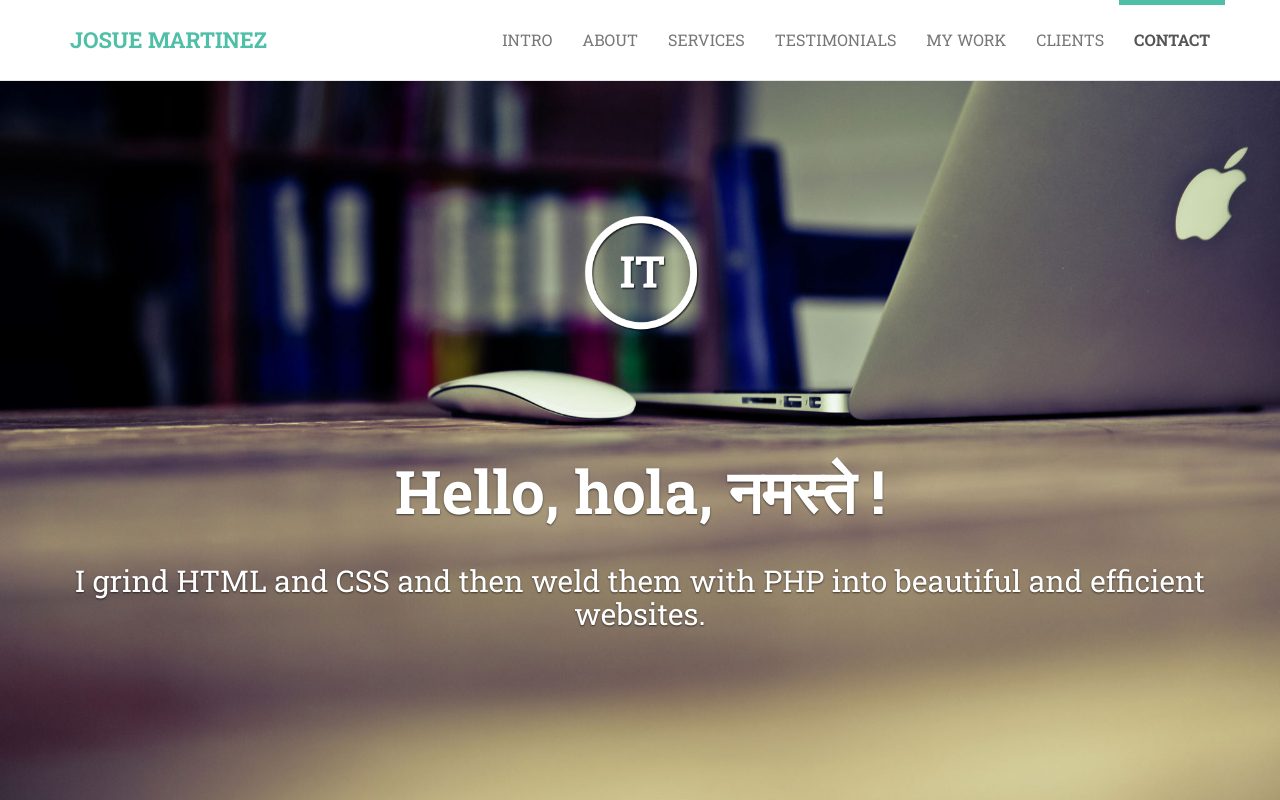
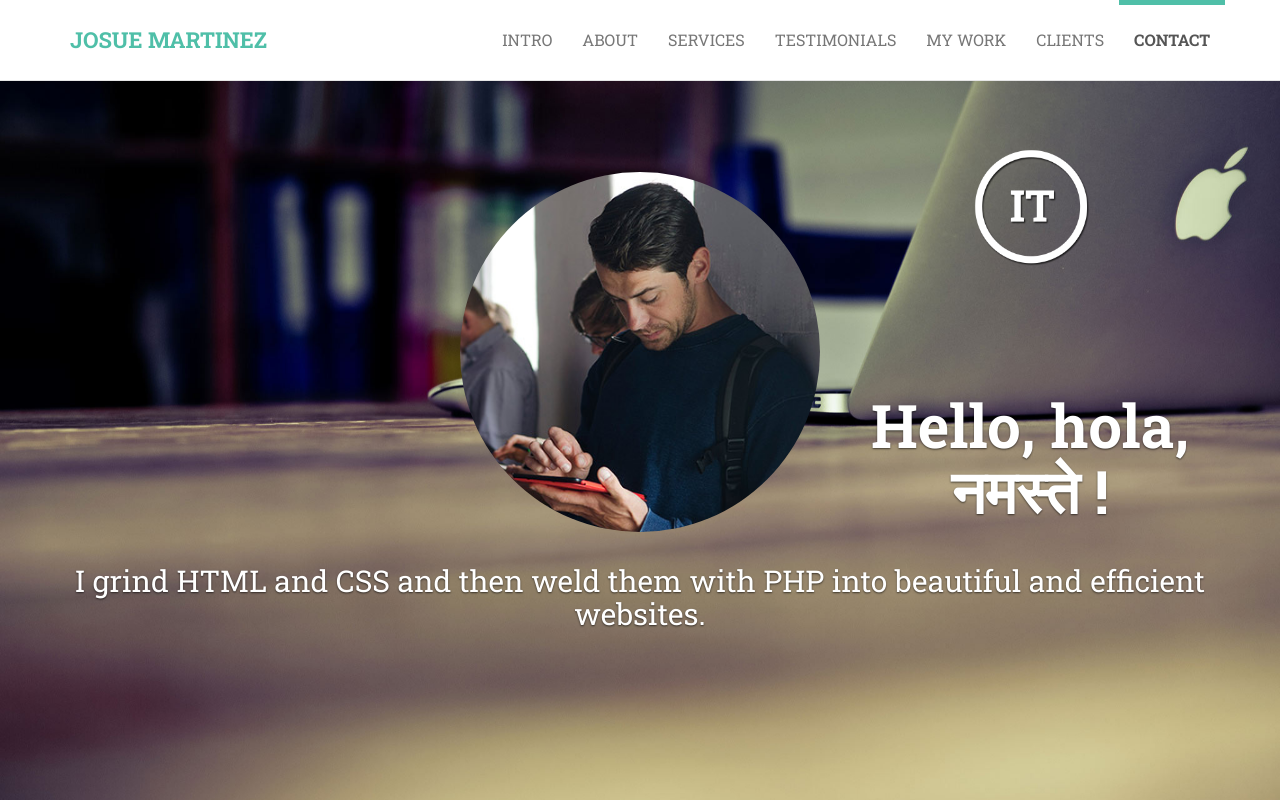
Before and after one commit to JosueMartinez/josuemartinez, a plain HTML site: page index.html in a window 1280 px wide. Shown: the top 800 px of the page. Drawn offline with Linux system fonts and the light colour scheme; some packages are replaced by stand-ins of ours.

Commit message:
favicon test

```diff
--- a/index.html
+++ b/index.html
@@ -37,7 +37,7 @@
     <link href="css/animate.css" rel="stylesheet">
 
     <!-- Favicon -->
-    <link rel="shortcut icon" href="favicon.png">
+    <link rel="shortcut icon" href="favicon.png" type="image/x-icon">
 
     <!-- Mordernizr -->
     <script src="js/modernizr-2.6.2.min.js"></script>
@@ -105,6 +105,9 @@ _________________________________________________________ -->
                         <div class="carousel-caption">
                             <div data-animate="fadeInDown" class="logo">
                                 <img src="img/logo-big.png" alt="logo" width="130">
+                                <div class="col-sm-6 col-sm-offset-3 col-md-4 col-md-offset-4 mt-big" data-animate="bounceIn">
+                                    <img src="img/about.jpg" class="image img-circle img-responsive" alt="This is me - IT worker">
+                                </div>
                             </div>
                             <h1 data-animate="fadeInDown">Hello, hola, नमस्ते !</h1>
                             <h2 data-animate="slideInUp">I grind HTML and CSS and then weld them with PHP into beautiful and efficient websites.</h2>
```
